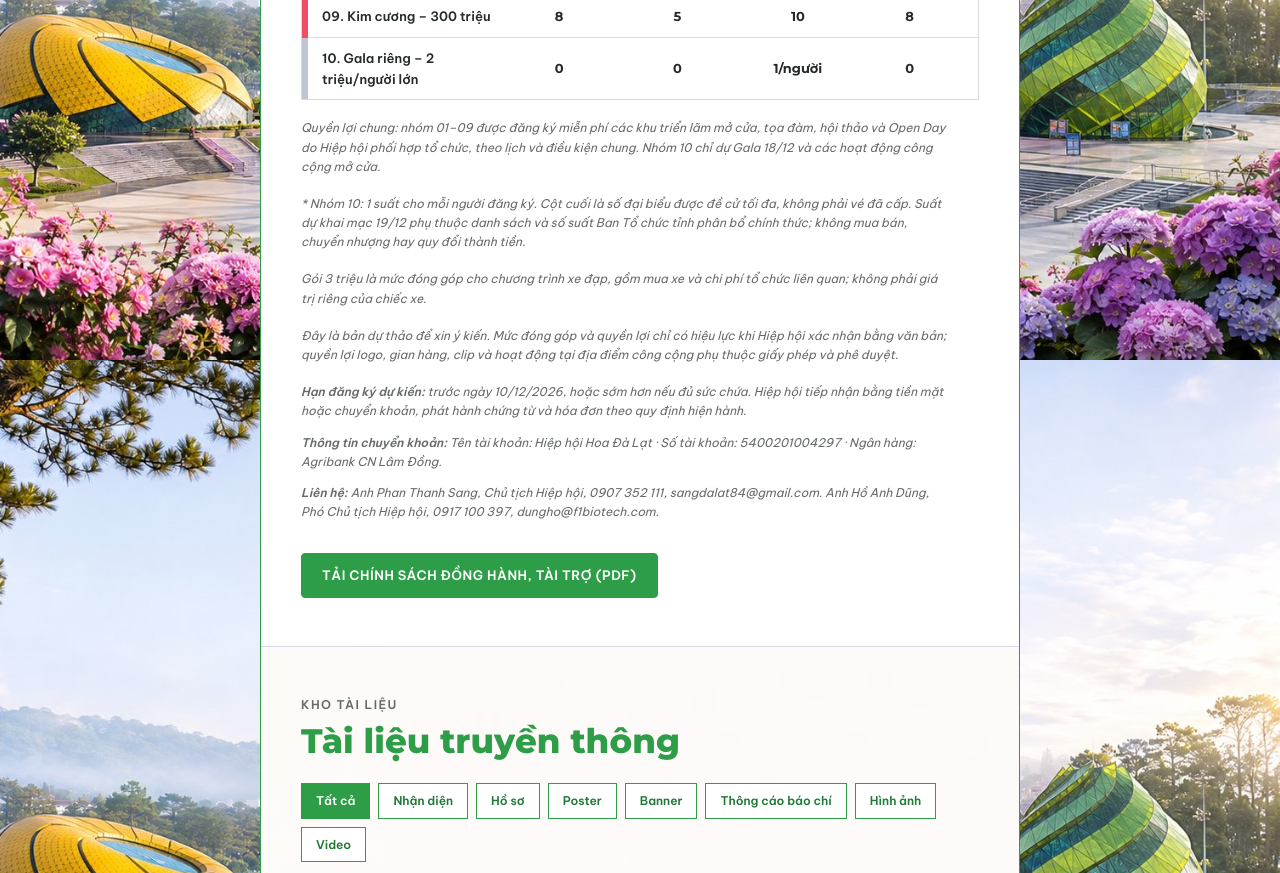
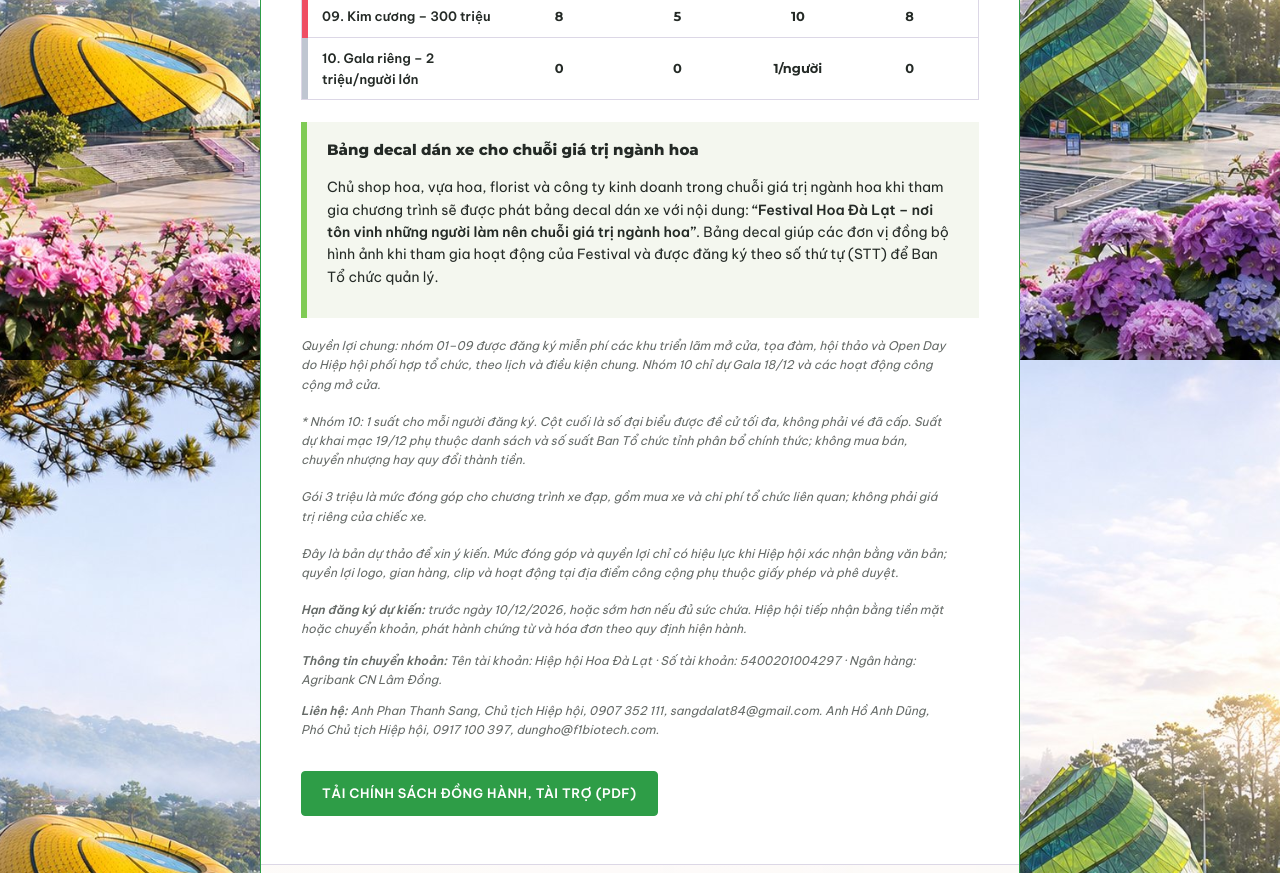
Before and after one commit to phamkhanhvu/hiephoi-hoa-festival, a plain HTML site: page index.html in a window 1280 px wide. Shown: the part 7640-8513 px from the top of the page. Drawn offline with Linux system fonts and the light colour scheme.

Commit message:
Thêm mục bảng decal dán xe cho chuỗi giá trị ngành hoa (vi/en/zh)
Co-Authored-By: Claude Haiku 5.5 <noreply@anthropic.com>
Claude-Session: https://claude.ai/code/session_01AaSJ8YS6ESfRMyeHx3n4Je

```diff
--- a/index.html
+++ b/index.html
@@ -262,6 +262,8 @@
   .pkg-table td { font-family: "Montserrat", sans-serif; font-weight: 700; }
   .pkg-table tr.c1 th { --hc: #A8D8F0; } .pkg-table tr.c2 th { --hc: #C3E8A8; } .pkg-table tr.c3 th { --hc: #B4DE9B; } .pkg-table tr.c4 th { --hc: #7FCB55; } .pkg-table tr.c5 th { --hc: #6CCABA; }
   .pkg-table tr.c6 th { --hc: #D8C660; } .pkg-table tr.c7 th { --hc: #D6A8E0; } .pkg-table tr.c8 th { --hc: #F5B07C; } .pkg-table tr.c9 th { --hc: #EF4E63; } .pkg-table tr.c10 th { --hc: #BFC6D1; }
+  .pkg-decal { margin-top: 22px; padding: 16px 20px; border-left: 6px solid #7FCB55; background: #F4F7EF; color: var(--ink); max-width: 80ch; font-size: 14px; line-height: 1.6; }
+  .pkg-decal h3 { font-size: 15px; font-weight: 800; margin-bottom: 6px; }
   .pkg-note { font-size: 12px; color: var(--muted); font-style: italic; margin-top: 18px; max-width: 80ch; }
 
   /* Tablet */
@@ -515,6 +517,7 @@
           </tbody>
         </table>
       </div>
+      <div class="pkg-decal"><h3>Bảng decal dán xe cho chuỗi giá trị ngành hoa</h3><p>Chủ shop hoa, vựa hoa, florist và công ty kinh doanh trong chuỗi giá trị ngành hoa khi tham gia chương trình sẽ được phát bảng decal dán xe với nội dung: <b>“Festival Hoa Đà Lạt – nơi tôn vinh những người làm nên chuỗi giá trị ngành hoa”</b>. Bảng decal giúp các đơn vị đồng bộ hình ảnh khi tham gia hoạt động của Festival và được đăng ký theo số thứ tự (STT) để Ban Tổ chức quản lý.</p></div>
       <p class="pkg-note">Quyền lợi chung: nhóm 01–09 được đăng ký miễn phí các khu triển lãm mở cửa, tọa đàm, hội thảo và Open Day do Hiệp hội phối hợp tổ chức, theo lịch và điều kiện chung. Nhóm 10 chỉ dự Gala 18/12 và các hoạt động công cộng mở cửa.</p>
       <p class="pkg-note">* Nhóm 10: 1 suất cho mỗi người đăng ký. Cột cuối là số đại biểu được đề cử tối đa, không phải vé đã cấp. Suất dự khai mạc 19/12 phụ thuộc danh sách và số suất Ban Tổ chức tỉnh phân bổ chính thức; không mua bán, chuyển nhượng hay quy đổi thành tiền.</p>
       <p class="pkg-note">Gói 3 triệu là mức đóng góp cho chương trình xe đạp, gồm mua xe và chi phí tổ chức liên quan; không phải giá trị riêng của chiếc xe.</p>
```
Also changed, not shown: en.html (+3 -0 lines), zh.html (+3 -0 lines).
